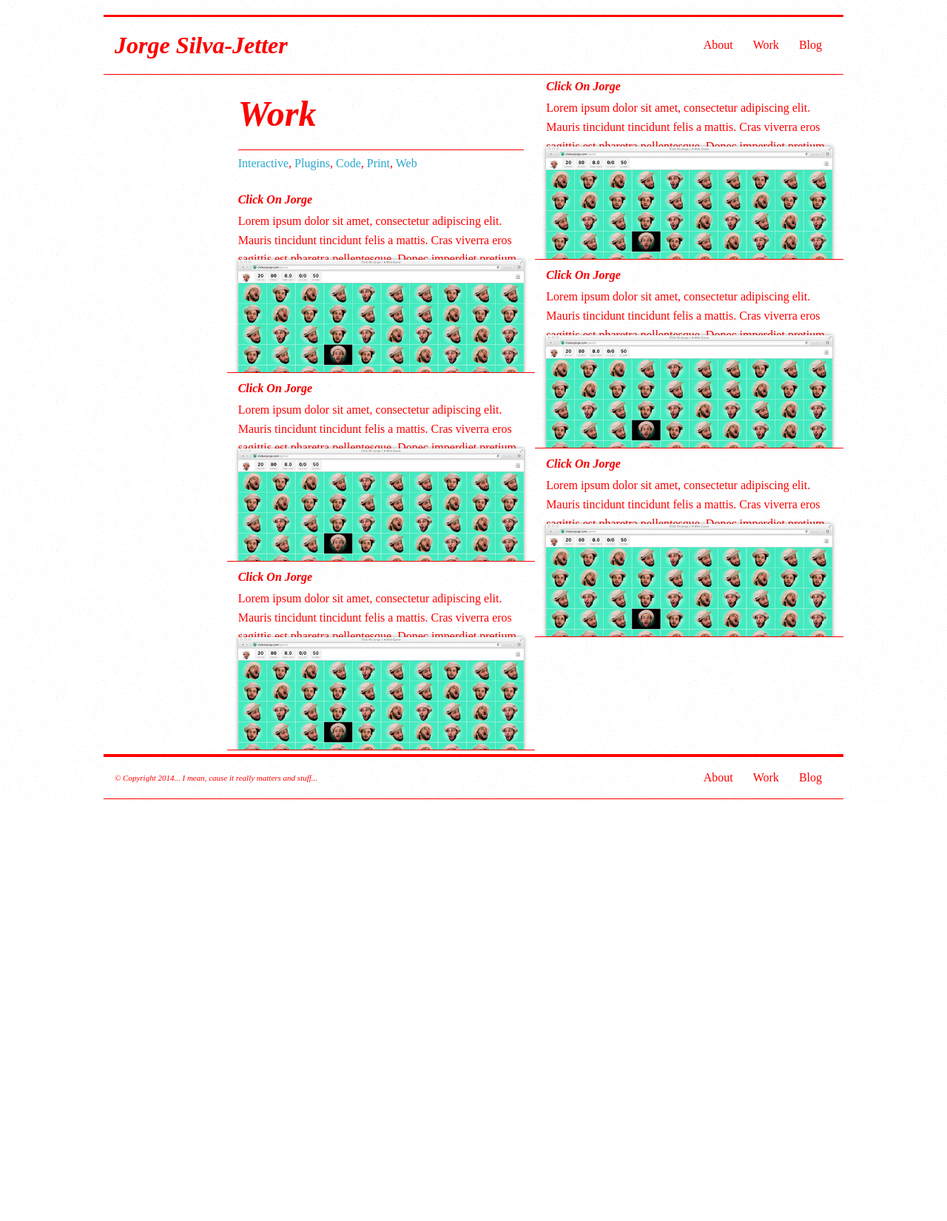
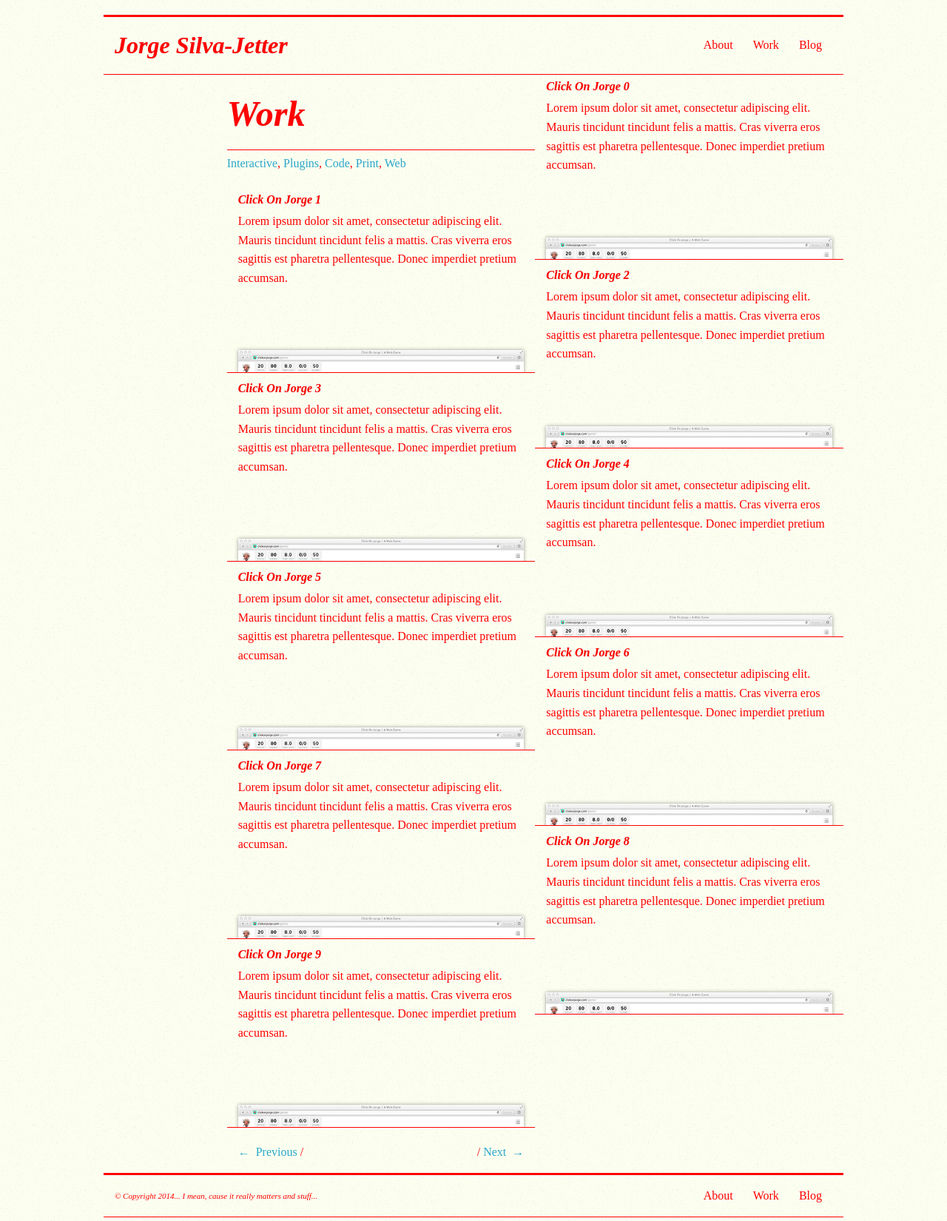
Before and after one commit to thejsj/jsj-plugins, a PHP site: page /work.php in a window 1280 px wide. Shown: the whole page at 74% size. Before the commit the page ends 1084 px from the top, so only its background shows below. Run offline with PHP 8.4, Linux system fonts and the light colour scheme; some libraries are stand-ins or nearby versions.

Commit message:
Adding blog view

```diff
--- a/about.php
+++ b/about.php
@@ -3,7 +3,10 @@
 
 	<div class="row">
 		<div class="large-8 large-offset-2 columns">
-			<h2 class="page-title">Meet Jorge</h2>
+			<div class="page-title has-paragraph">
+				<h2>Meet Jorge</h2>
+				<p>Oh, he's handsonme, isn't he?</p>
+			</div>
 		</div>
 	</div>
 
--- a/header.php
+++ b/header.php
@@ -20,7 +20,7 @@
 			<div class="large-6 columns">
 				<h1 class="logo-image">
 					<a href="index.php">
-						Jorge Silva-Jetter
+						Jorge Silva<span>-Jetter</span>
 					</a>
 				</h1>
 			</div>
@@ -28,7 +28,7 @@
 				<ul class="button-group right">
 					<li><a href="about.php" class="home-link">About</a></li>
 					<li><a href="work.php" class="home-link">Work</a></li>
-					<li><a href="#" class="home-link">Blog</a></li>
+					<li><a href="blog.php" class="home-link">Blog</a></li>
 				</ul>
 			</nav>
 		</div>
--- a/index.php
+++ b/index.php
@@ -2,7 +2,6 @@
 <?php require_once('header.php'); ?>
 	<!-- Projects -->
 	<div class="portfolio-container">
-		<a href="#">
 			<div class="row single-container">
 				<div class="large-7 columns img-container">
 					<a href="#">
@@ -14,8 +13,6 @@
 					<p>Lorem ipsum dolor sit amet, consectetur adipiscing elit. Mauris tincidunt tincidunt felis a mattis. Cras viverra eros sagittis est pharetra pellentesque. Donec imperdiet pretium accumsan.</p>
 				</div>
 			</div>
-		</a>
-		<a href="#">
 			<div class="row single-container">
 				<div class="large-7 columns img-container right">
 					<a href="#">
@@ -27,8 +24,6 @@
 					<p>Lorem ipsum dolor sit amet, consectetur adipiscing elit. Mauris tincidunt tincidunt felis a mattis. Cras viverra eros sagittis est pharetra pellentesque. Donec imperdiet pretium accumsan.</p>
 				</div>
 			</div>
-		</a>
-		<a href="#">
 			<div class="row single-container">
 				<div class="large-7 columns img-container">
 					<a href="#">
@@ -40,7 +35,6 @@
 					<p>Lorem ipsum dolor sit amet, consectetur adipiscing elit. Mauris tincidunt tincidunt felis a mattis. Cras viverra eros sagittis est pharetra pellentesque. Donec imperdiet pretium accumsan.</p>
 				</div>
 			</div>
-		</a>
 		<!-- Plugins -->
 		<div class="row margin-top">
 			<div class="large-3 columns">
--- /dev/null
+++ b/scss/modules/_blog.scss
@@ -0,0 +1,15 @@
+.blog {
+	.portfolio-container {
+		.row {
+			&.single-container {
+
+				height: 165px;
+				margin-bottom: 25px;
+
+				h2 {
+					margin-top: 10px;
+				}
+			}
+		}
+	}
+}
--- /dev/null
+++ b/scss/modules/_content.scss
@@ -0,0 +1,92 @@
+.page-title {
+
+	&.has-paragraph {
+		h2 {
+			margin-bottom: 0px;
+		}
+	}
+
+	h2 {
+		text-align: center;
+		font-style: italic;
+		font-size: 4em;
+		line-height: 1em;
+		letter-spacing: 0.02em;
+	}
+
+	p {
+		font-style: italic;
+		text-align: center;
+		font-size: 12px;
+		margin-top: 9px;
+		font-weight: 200;
+	}
+}
+
+
+.row.featured-image {
+	@include breakpoint(720) {
+		margin-bottom: 50px;
+	}
+
+	img {
+		.borderradius & {
+			@include border-radius(2px);
+			@include box-shadow(0px 0px 5px rgba(0,0,0,0.5));
+		}
+	}
+}
+
+.entry-content {
+
+	@include breakpoint(720) {
+		margin-bottom: 50px;
+	}
+
+	img {
+
+		&.left {
+			max-width: 350px;
+			margin-right: -120px;
+			display: inline-block;
+			float: right !important;
+			padding: 0 0 0 10px;
+			margin-left: 10px;
+			border-left: solid 1px #ccc;
+			margin-bottom: 10px;
+		}
+
+		&.right {
+			max-width: 350px;
+			margin-left: -120px;
+			display: inline-block;
+			float: left !important;
+			padding: 0 10px 0 0;
+			margin-right: 10px;
+			border-right: solid 1px #ccc;
+			margin-bottom: 10px;
+		}
+	}
+
+	blockquote {
+		font-size: 1.5em;
+		margin-bottom: 0;
+		padding-bottom: 0.5625em;
+		@include breakpoint(720) {
+			float: right;
+			display: inline-block;
+			margin-right: -250px;
+			width: 500px;
+		}
+		&.left {
+			float: left;
+			font-size: 1.2em;
+			border-left: 0;
+			border-right: 1px solid;
+			margin-left: -200px;
+			margin-right: 20px;
+			width: 400px;
+
+		}
+	}
+}
--- a/scss/modules/_front-page.scss
+++ b/scss/modules/_front-page.scss
@@ -31,8 +31,11 @@
 
 	.row {
 
-		border-bottom: solid 1px $light-color;
-		border-bottom: solid 1px $border-red-color;
+		&.pagination {
+			padding-top: 20px;
+			padding-bottom: 20px;
+			border-top: 0px;
+		}
 
 		img {
 			width: 100%;
@@ -57,6 +60,8 @@
 			padding-top: 5px;
 			margin-bottom: 5px;
 			position: static;
+			border-bottom: solid 1px $light-color;
+			border-bottom: solid 1px $border-red-color;
 
 			.front-page & {
 				padding-top: 30px;
@@ -69,7 +74,7 @@
 			}
 
 			p {
-				.taxonomy-page & {
+				.front-page & {
 					position: absolute;
 				}
 			}
--- /dev/null
+++ b/scss/modules/_global.scss
@@ -0,0 +1,13 @@
+$border-red-color: red; //#A52D2D;
+$header-font-color: $body-font-color;
+$light-color: red; // lighten($header-font-color, 20%);
+
+
+body {
+	background-color: rgba(210, 255, 0, 0.06);
+	background-image: url("../images/noise.png");
+}
+
+h1,h2,h3,h4,h5,h6 {
+	text-shadow: 0px 0px 1px rgba(0,0,0,0.2);
+}
--- a/scss/screen.scss
+++ b/scss/screen.scss
@@ -5,94 +5,11 @@
 @import "settings";
 @import "foundation";
 
-$border-red-color: red; //#A52D2D;
-$header-font-color: $body-font-color;
-$light-color: red; // lighten($header-font-color, 20%);
+@import "modules/mixins";
+@import "modules/global";
 
-@import "modules/mixins";
 @import "modules/header";
 @import "modules/footer";
 @import "modules/front-page";
-
-body {
-	background-image: url("../images/noise.png");
-}
-
-h1,h2,h3,h4,h5,h6 {
-	text-shadow: 0px 0px 1px rgba(0,0,0,0.2);
-}
-
-h2.page-title {
-	text-align: center;
-	font-style: italic;
-	font-size: 4em;
-	line-height: 1em;
-	letter-spacing: 0.02em;
-}
-
-.row.featured-image {
-	@include breakpoint(720) {
-		margin-bottom: 50px;
-	}
-
-	img {
-		.borderradius & {
-			@include border-radius(2px);
-			@include box-shadow(0px 0px 5px rgba(0,0,0,0.5));
-		}
-	}
-}
-
-.entry-content {
-
-	@include breakpoint(720) {
-		margin-bottom: 50px;
-	}
-
-	img {
-
-		&.left {
-			max-width: 350px;
-			margin-right: -120px;
-			display: inline-block;
-			float: right !important;
-			padding: 0 0 0 10px;
-			margin-left: 10px;
-			border-left: solid 1px #ccc;
-			margin-bottom: 10px;
-		}
-
-		&.right {
-			max-width: 350px;
-			margin-left: -120px;
-			display: inline-block;
-			float: left !important;
-			padding: 0 10px 0 0;
-			margin-right: 10px;
-			border-right: solid 1px #ccc;
-			margin-bottom: 10px;
-		}
-	}
-
-	blockquote {
-		font-size: 1.5em;
-		margin-bottom: 0;
-		padding-bottom: 0.5625em;
-		@include breakpoint(720) {
-			float: right;
-			display: inline-block;
-			margin-right: -250px;
-			width: 500px;
-		}
-		&.left {
-			float: left;
-			font-size: 1.2em;
-			border-left: 0;
-			border-right: 1px solid;
-			margin-left: -200px;
-			margin-right: 20px;
-			width: 400px;
-
-		}
-	}
-}
+@import "modules/content";
+@import "modules/blog";
--- a/work.php
+++ b/work.php
@@ -2,67 +2,46 @@
 <?php require_once('header.php'); ?>
 	<!-- Projects -->
 	<div class="portfolio-container">
-		<div class="row">
+		<div class="row collapse">
 			<div class="large-5 large-offset-2 columns">
 				<h2 class="taxonomy-title">Work</h2>
 				<p><a href="#">Interactive</a>, <a href="#">Plugins</a>, <a href="#">Code</a>, <a href="#">Print</a>, <a href="#">Web</a></p>
+				<?php for($i = 0; $i < 10; $i++): ?>
+					<?php if($i % 2 == 1): ?>
 					<div class="row single-container">
 						<div class="large-12 columns img-container">
-						<h2>Click On Jorge</h2>
-						<p>Lorem ipsum dolor sit amet, consectetur adipiscing elit. Mauris tincidunt tincidunt felis a mattis. Cras viverra eros sagittis est pharetra pellentesque. Donec imperdiet pretium accumsan.</p>
-						<a href="#">
-							<img src="images/coj4.jpg" alt="Image">
-						</a>
-					</div>
-
-				</div>
-				<div class="row single-container">
-					<div class="large-12 columns img-container">
-						<h2>Click On Jorge</h2>
+							<h2>Click On Jorge <?php echo $i; ?></h2>
 							<p>Lorem ipsum dolor sit amet, consectetur adipiscing elit. Mauris tincidunt tincidunt felis a mattis. Cras viverra eros sagittis est pharetra pellentesque. Donec imperdiet pretium accumsan.</p>
 							<a href="#">
 								<img src="images/coj4.jpg" alt="Image">
 							</a>
 						</div>
 					</div>
+					<?php endif; ?>
+				<?php endfor; ?>
+			</div>
+			<div class="large-5 columns">
+				<?php for($i = 0; $i < 10; $i++): ?>
+					<?php if($i % 2 == 0): ?>
 						<div class="row single-container">
 							<div class="large-12 columns img-container">
-						<h2>Click On Jorge</h2>
+								<h2>Click On Jorge <?php echo $i; ?></h2>
 								<p>Lorem ipsum dolor sit amet, consectetur adipiscing elit. Mauris tincidunt tincidunt felis a mattis. Cras viverra eros sagittis est pharetra pellentesque. Donec imperdiet pretium accumsan.</p>
 								<a href="#">
 									<img src="images/coj4.jpg" alt="Image">
 								</a>
 							</div>
 						</div>
-			</div>
-			<div class="large-5 columns">
-				<div class="row single-container">
-					<div class="large-12 columns img-container">
-						<h2>Click On Jorge</h2>
-						<p>Lorem ipsum dolor sit amet, consectetur adipiscing elit. Mauris tincidunt tincidunt felis a mattis. Cras viverra eros sagittis est pharetra pellentesque. Donec imperdiet pretium accumsan.</p>
-						<a href="#">
-							<img src="images/coj4.jpg" alt="Image">
-						</a>
+					<?php endif; ?>
+				<?php endfor; ?>
 			</div>
 		</div>
-				<div class="row single-container">
-					<div class="large-12 columns img-container">
-						<h2>Click On Jorge</h2>
-						<p>Lorem ipsum dolor sit amet, consectetur adipiscing elit. Mauris tincidunt tincidunt felis a mattis. Cras viverra eros sagittis est pharetra pellentesque. Donec imperdiet pretium accumsan.</p>
-						<a href="#">
-							<img src="images/coj4.jpg" alt="Image">
-						</a>
-					</div>
-				</div>
-				<div class="row single-container">
-					<div class="large-12 columns img-container">
-						<h2>Click On Jorge</h2>
-						<p>Lorem ipsum dolor sit amet, consectetur adipiscing elit. Mauris tincidunt tincidunt felis a mattis. Cras viverra eros sagittis est pharetra pellentesque. Donec imperdiet pretium accumsan.</p>
-						<a href="#">
-							<img src="images/coj4.jpg" alt="Image">
-						</a>
-					</div>
-				</div>
+
+		<div class="row pagination">
+			<div class="large-5 large-offset-2 columns">
+				<span class="left">
+					<a href="#">&#8592;&nbsp;&nbsp;Previous</a>&nbsp;/</span>
+				<span class="right">/&nbsp;<a href="#">Next&nbsp;&nbsp;&#8594;</a></span>
 			</div>
 		</div>
 	</div>
```
Also changed, not shown: blog.php (added, +50 -0 lines), css/screen.css, 1 other file. Lines whose indentation alone changed are shown as unchanged.
